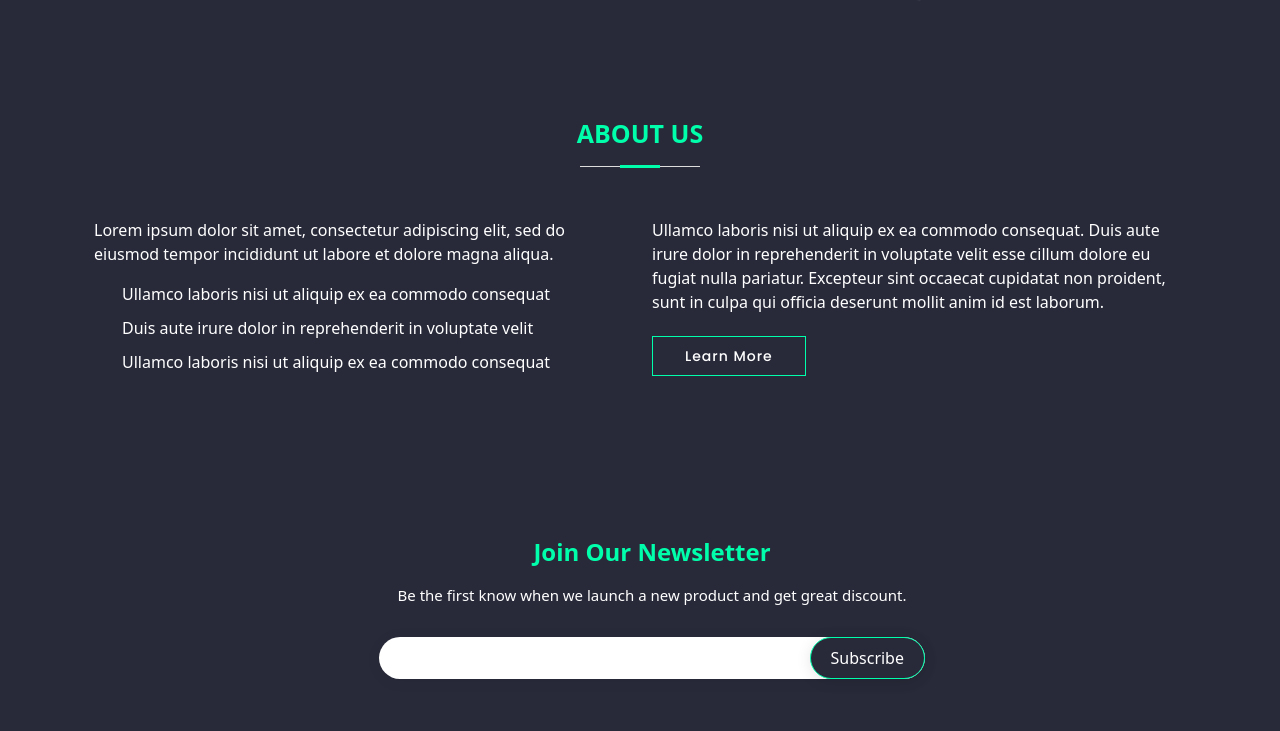
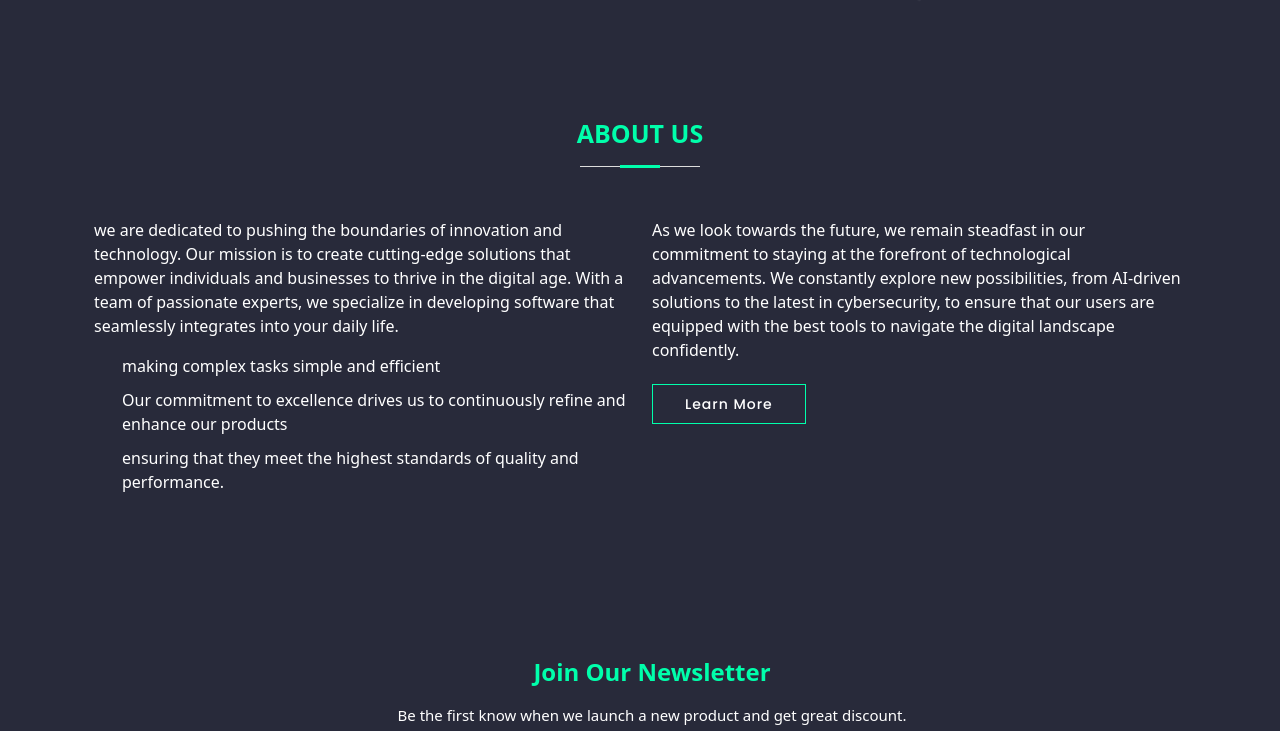
Before and after one commit to wilkensoncode/bug-tacker, a Python web app: template client/templates/index.html in a window 1280 px wide. Shown: the part 654-1385 px from the top of the page. Run offline with Jinja, Linux system fonts and the light colour scheme; the template is opened without the code that fills it, so the values that code supplies are empty.

Commit message:
add new about descrip

```diff
--- a/client/templates/index.html
+++ b/client/templates/index.html
@@ -33,20 +33,25 @@
      <div class="row content">
       <div class="col-lg-6">
        <p>
-        Lorem ipsum dolor sit amet, consectetur adipiscing elit, sed do eiusmod tempor incididunt ut labore et dolore
-        magna aliqua.
+        we are dedicated to pushing the boundaries of innovation and technology.
+        Our mission is to create cutting-edge solutions that empower individuals and businesses
+        to thrive in the digital age.
+        With a team of passionate experts, we specialize in developing software that seamlessly integrates
+        into your daily life.
        </p>
        <ul>
-        <li><i class="ri-check-double-line"></i> Ullamco laboris nisi ut aliquip ex ea commodo consequat</li>
-        <li><i class="ri-check-double-line"></i> Duis aute irure dolor in reprehenderit in voluptate velit</li>
-        <li><i class="ri-check-double-line"></i> Ullamco laboris nisi ut aliquip ex ea commodo consequat</li>
+        <li><i class="ri-check-double-line"></i>making complex tasks simple and efficient</li>
+        <li><i class="ri-check-double-line"></i>Our commitment to excellence drives us to continuously refine and enhance our products</li>
+        <li><i class="ri-check-double-line"></i>ensuring that they meet the highest standards of quality and performance.</li>
        </ul>
       </div>
       <div class="col-lg-6 pt-4 pt-lg-0">
        <p>
-        Ullamco laboris nisi ut aliquip ex ea commodo consequat. Duis aute irure dolor in reprehenderit in voluptate
-        velit esse cillum dolore eu fugiat nulla pariatur. Excepteur sint occaecat cupidatat non proident, sunt in
-        culpa qui officia deserunt mollit anim id est laborum.
+        As we look towards the future, we remain steadfast in our commitment
+        to staying at the forefront of technological advancements.
+        We constantly explore new possibilities, from AI-driven solutions
+        to the latest in cybersecurity, to ensure that our users are equipped with
+        the best tools to navigate the digital landscape confidently.
        </p>
        <a href="#" class="btn-learn-more">Learn More</a>
       </div>
```
